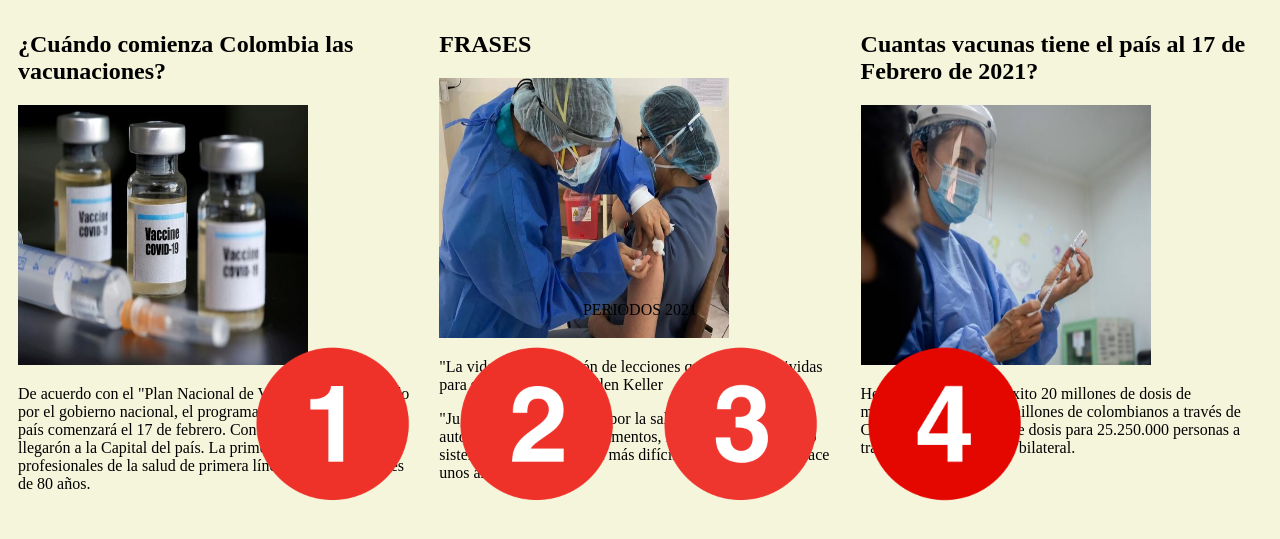
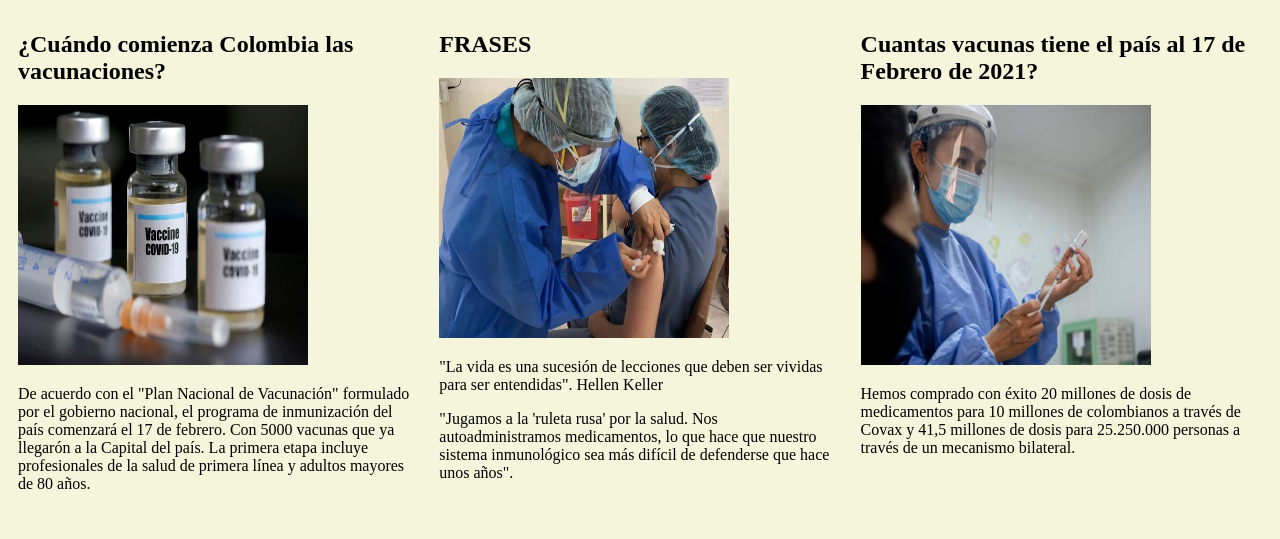
Before and after one commit to nvanegasg7/nicolevane, a plain HTML site: page parcial.html in a window 1280 px wide. Shown: the part 79-618 px from the top of the page. Drawn offline with Linux system fonts and the light colour scheme.

Commit message:
Update parcial.html

```diff
--- a/parcial.html
+++ b/parcial.html
@@ -36,15 +36,5 @@
     <p>Hemos comprado con éxito 20 millones de dosis de medicamentos para 10 millones de colombianos a través de Covax y 41,5 millones de dosis para 25.250.000 personas a través de un mecanismo bilateral.</p>
   </div>
 </div>
-  <div align="center">
-<table>
-	<tr>PERIODOS 2021</tr>
-	<tr>
-<td><a href="pagina1.html"><img src="p1.png" width="200" height="200" alt=""></a></td>
-<td><a href="pagina2.html"><img src="p2.png" width="200" height="200" alt=""></a></td>
-<td><a href="pagina3.html"><img src="p3.png" width="200" height="200" alt=""></a></td>
-<td><a href="pagina4.html"><img src="p4.png" width="200" height="200" alt=""></a></td>
-</tr>
-</table>
-</body>
+  </body>
 </html>
```
